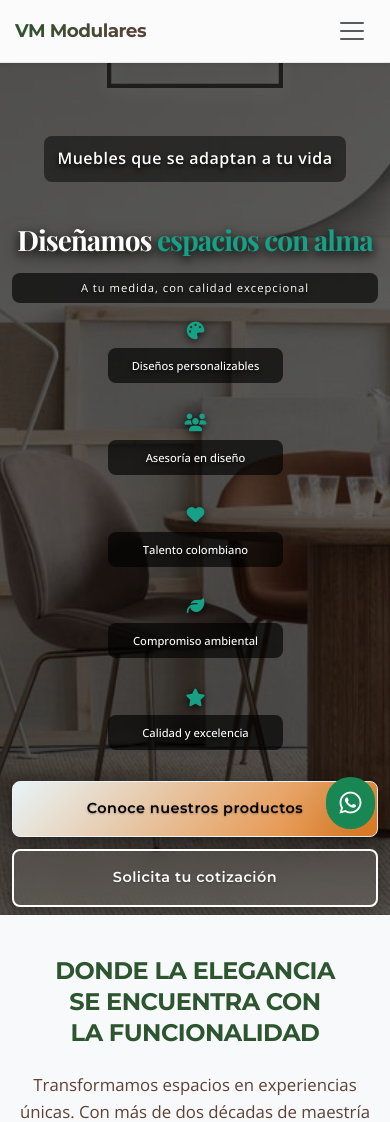
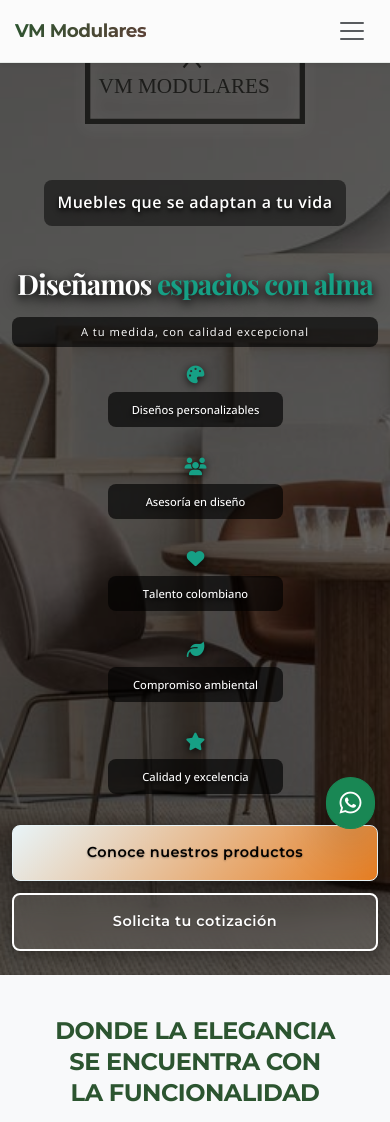
Before and after one commit to Sebastyk120/Vmmodulares, a Django app: template webpage/templates/home.html in a window 390 px wide. Shown: the top 1122 px of the page. Run offline with Django 5.2, Linux system fonts and the light colour scheme; the template is opened without the code that fills it, so the values that code supplies are empty.

Commit message:
Mejoras Mobile 3

```diff
--- a/webpage/static/css/home.css
+++ b/webpage/static/css/home.css
@@ -875,7 +875,7 @@ small {
     /* Hero Section Mobile Optimization */
     .hero {
         min-height: 85vh;
-        padding: 1rem 0;
+        padding: 2rem 0;
     }
 
     .hero h1,
@@ -902,8 +902,8 @@ small {
     }
 
     .hero-logo img {
-        max-height: 100px !important;
-        margin-bottom: 1.5rem !important;
+        max-height: 120px !important;
+        margin-bottom: 2rem !important;
     }
 
     /* Hero Features Grid - Better Mobile Layout */
@@ -1153,7 +1153,7 @@ small {
     /* Hero Extra Small Mobile */
     .hero {
         min-height: 100vh;
-        padding: 0.5rem 0;
+        padding: 1.5rem 0;
     }
 
     .hero h1,
@@ -1174,8 +1174,8 @@ small {
     }
 
     .hero-logo img {
-        max-height: 80px !important;
-        margin-bottom: 1rem !important;
+        max-height: 100px !important;
+        margin-bottom: 1.5rem !important;
     }
 
     .hero .col-6 {
```
